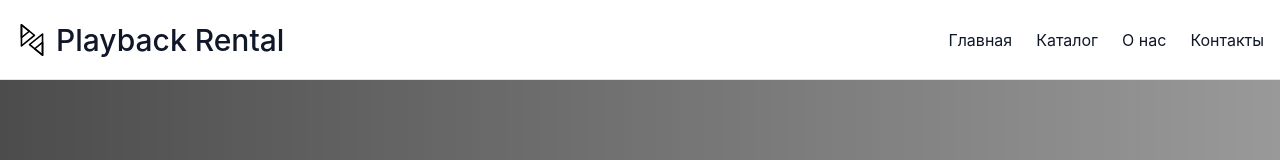
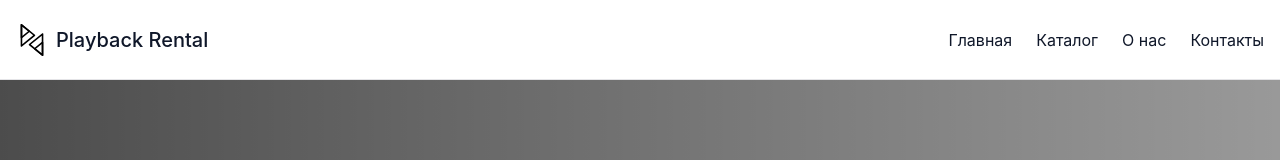
Before and after one commit to hemypo/playback-rental, a React (Vite) app: page / in a window 1280 px wide. Shown: the top 160 px of the page. Built offline with nearby package versions, Linux system fonts and the light colour scheme; no server answers; the database is empty; a web font is replaced by a local one.

Commit message:
Visual edit in Lovable
Edited UI in Lovable

```diff
--- a/src/components/Navbar.tsx
+++ b/src/components/Navbar.tsx
@@ -22,7 +22,7 @@ export const Navbar = () => {
         <div className="flex items-center justify-between h-full">
           <Link to="/" className="flex items-center space-x-2">
             <img src="/logo.svg" alt="Logo" className="h-8 w-8" />
-            <span className="text-3xl font-medium ">Playback Rental</span>
+            <span className="font-medium text-xl">Playback Rental</span>
           </Link>
 
           <div className="hidden md:flex items-center space-x-6">
```
